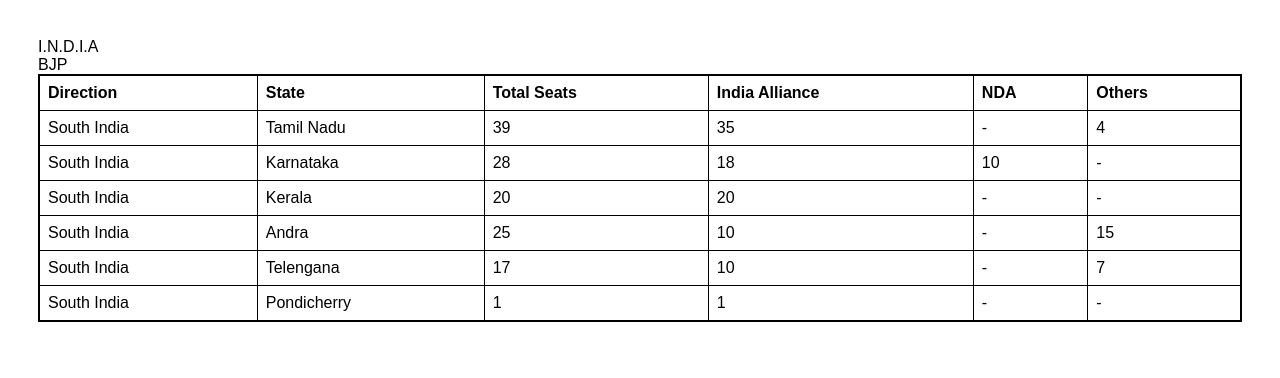
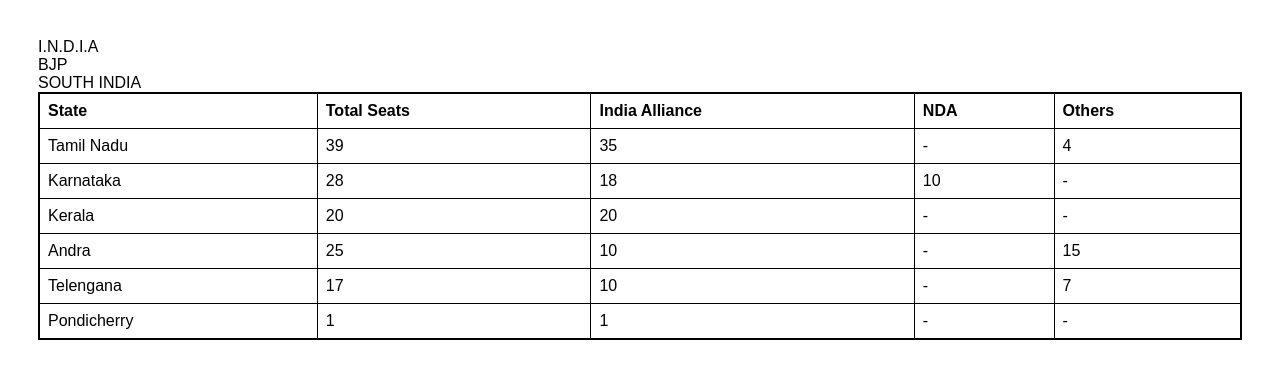
Before and after one commit to NavisAlfredJerome/NavisAlfredJerome.github.io, a plain HTML site: page index.html in a window 1280 px wide. Drawn offline with Linux system fonts and the light colour scheme.

Commit message:
Table alteration

```diff
--- a/index.html
+++ b/index.html
@@ -36,11 +36,11 @@
 <body>
     <div>I.N.D.I.A</div>
     <div>BJP</div>
+    <div>SOUTH INDIA</div>
 
     <table>
         <thead>
             <tr>
-                <th>Direction</th>
                 <th>State</th>
                 <th>Total Seats</th>
                 <th>India Alliance</th>
@@ -50,7 +50,6 @@
         </thead>
         <tbody>
             <tr>
-                <td>South India</td>
                 <td>Tamil Nadu</td>
                 <td>39</td>
                 <td>35</td>
@@ -58,7 +57,6 @@
                 <td>4</td>
             </tr>
             <tr>
-                <td>South India</td>
                 <td>Karnataka</td>
                 <td>28</td>
                 <td>18</td>
@@ -66,7 +64,6 @@
                 <td>-</td>
             </tr>
             <tr>
-                <td>South India</td>
                 <td>Kerala</td>
                 <td>20</td>
                 <td>20</td>
@@ -74,7 +71,6 @@
                 <td>-</td>
             </tr>
             <tr>
-                <td>South India</td>
                 <td>Andra</td>
                 <td>25</td>
                 <td>10</td>
@@ -82,7 +78,6 @@
                 <td>15</td>
             </tr>
             <tr>
-                <td>South India</td>
                 <td>Telengana</td>
                 <td>17</td>
                 <td>10</td>
@@ -90,7 +85,6 @@
                 <td>7</td>
             </tr>
             <tr>
-                <td>South India</td>
                 <td>Pondicherry</td>
                 <td>1</td>
                 <td>1</td>
```
